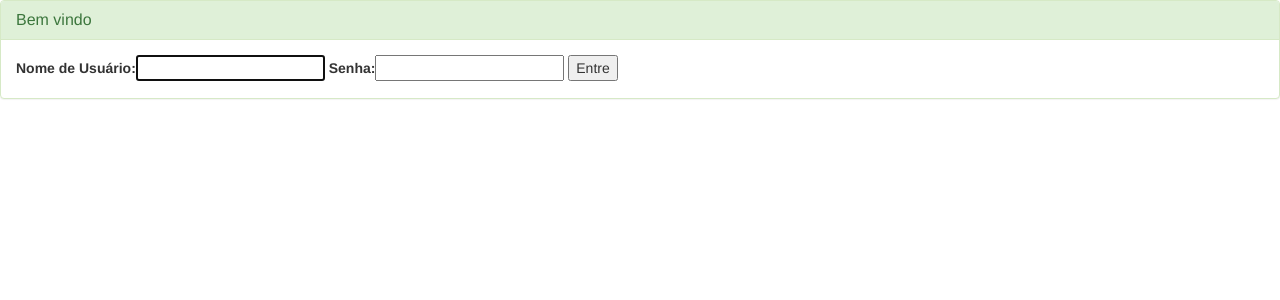
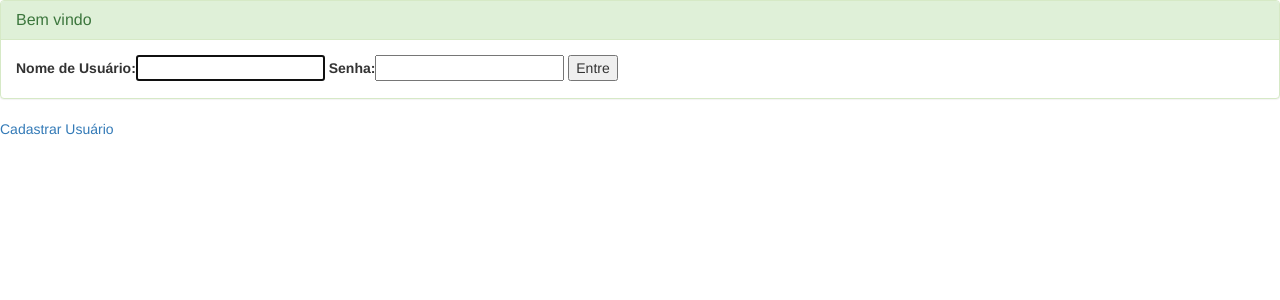
Before and after one commit to arturfarias/LAMP, a Django app: page / in a window 1280 px wide. Shown: the top 300 px of the page. Run offline with Django 3.2, Linux system fonts and the light colour scheme; some libraries are stand-ins or nearby versions.

Commit message:
quase nada de novo

```diff
--- a/safira/core/templates/index.html
+++ b/safira/core/templates/index.html
@@ -22,6 +22,7 @@
             <button type="submit">Entre </button>
           </div>
         </div>
+        <a href="{% url 'cadastrar' %}"> Cadastrar Usuário </a>
       </div>
       </fieldset>
     </form>
--- a/safira/core/urls.py
+++ b/safira/core/urls.py
@@ -4,5 +4,6 @@ from . import views
 
 urlpatterns = [
     url(r'^$', views.index, name='index'),
-    url(r'central/$', views.central), #Pagina central do aplicativo
+    url(r'central/$', views.central, name='central'),
+    url(r'cadastrar/$', views.cadastrar, name='cadastrar'),
 ]
--- a/safira/core/views.py
+++ b/safira/core/views.py
@@ -1,6 +1,5 @@
 from django.shortcuts import  render, redirect
 from django.http import HttpResponse,HttpResponseRedirect
-
 from django.contrib.auth.forms import AuthenticationForm
 from django.contrib.auth import login
 
@@ -19,3 +18,7 @@ def index(request):
 def central(request):
     return HttpResponse("Bem vindo a essa linda pagina em branco.")
 # Create your views here.
+
+def cadastrar(request):
+    return HttpResponse("Bem vindo a essa linda pagina em branco que um dia vai ser uma tela de cadastro.")
+# Create your views here.
```
